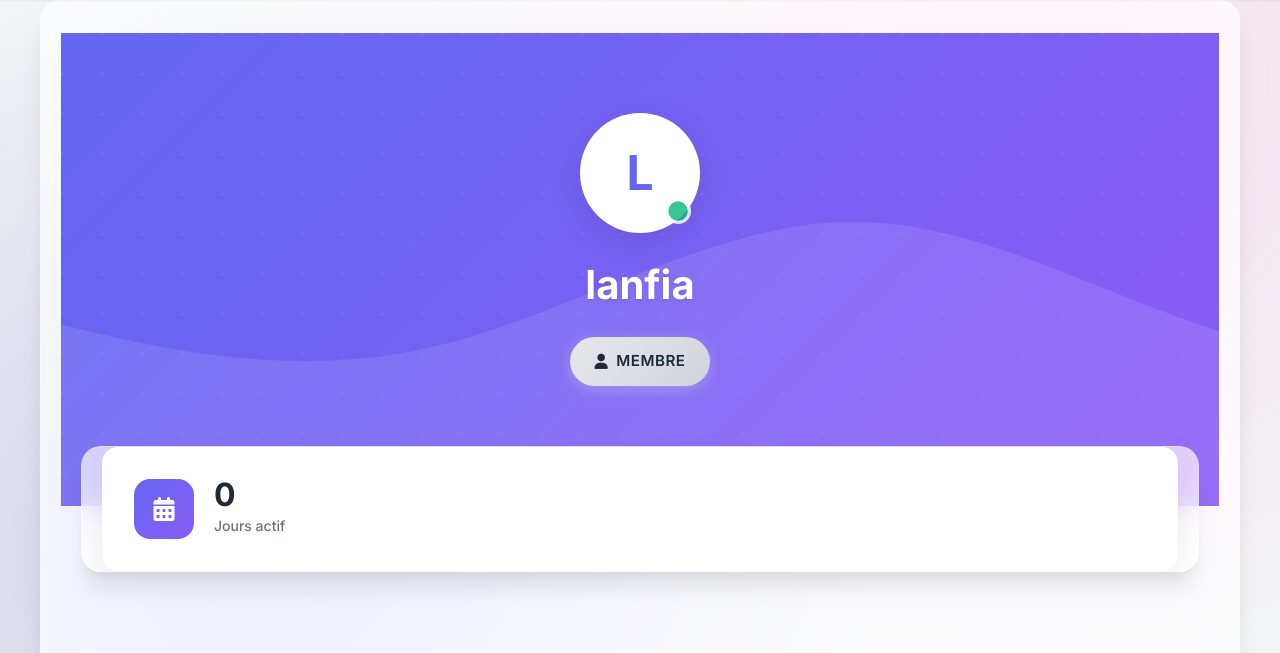
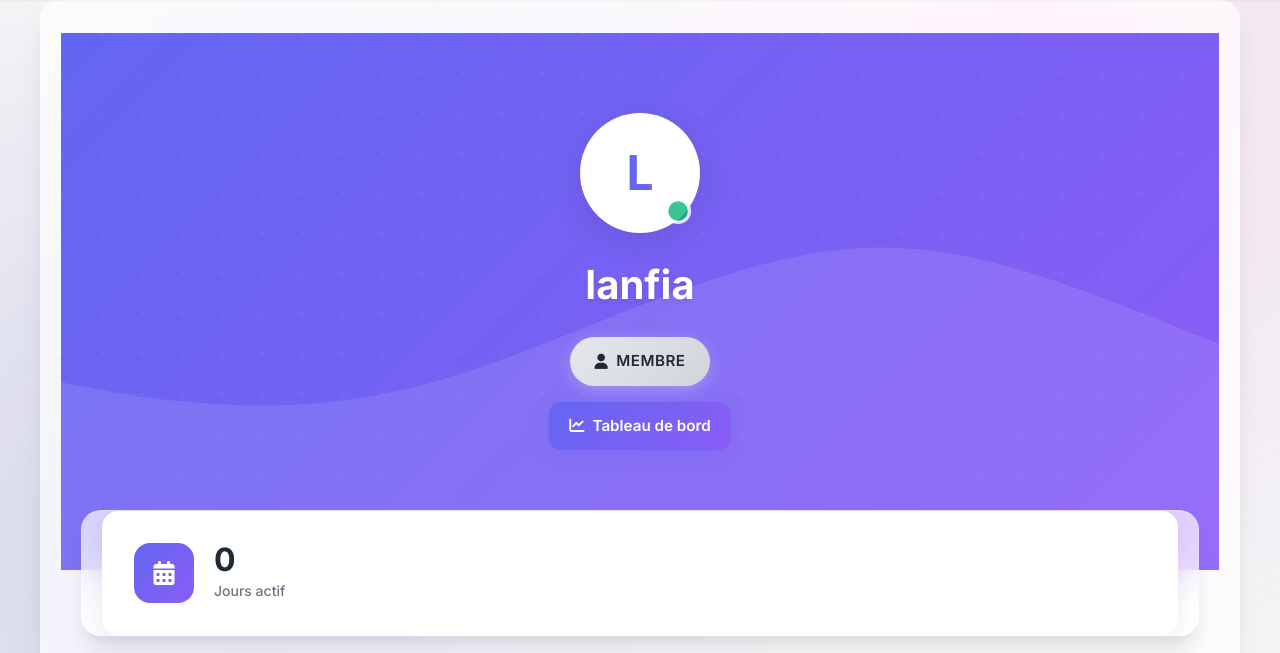
Before and after one commit to barroyaya/lanfiasave, a Django app: page /users/profile/ in a window 1280 px wide. Shown: the part 81-734 px from the top of the page. Run offline with Django 5.2, Linux system fonts and the light colour scheme; a user stored in the database is signed in; data comes from the database, SQL or seed files in the repository; data that the repository does not hold is empty.

Commit message:
commit 4

```diff
--- a/templates/users/profile.html
+++ b/templates/users/profile.html
@@ -30,6 +30,18 @@
                 {% endif %}
             </span>
         </div>
+    <div class="profile-actions">
+  {% if user.is_donator %}
+    <a href="{% url 'dashboard_donateur' %}" class="btn-primary btn-dashboard">
+      <i class="fas fa-chart-line"></i> Tableau de bord Donateur
+    </a>
+  {% else %}
+    <a href="{% url 'dashboard_formation_complete' %}" class="btn-primary btn-dashboard">
+      <i class="fas fa-chart-line"></i> Tableau de bord
+    </a>
+  {% endif %}
+</div>
+
     </div>
     <div class="hero-pattern"></div>
 </div>
@@ -1341,6 +1353,19 @@
         transition: width 0.8s ease-in-out;
     }
 
+    .profile-actions{
+  margin-top:16px;
+  display:flex;
+  justify-content:center;
+  gap:12px;
+}
+.btn-dashboard{
+  padding:12px 20px;
+  border-radius:12px;
+  font-weight:600;
+}
+
+
 </style>
 
 <script>
--- a/users/urls.py
+++ b/users/urls.py
@@ -1,3 +1,4 @@
+# users/urls.py
 from django.urls import path
 from . import views
 from .views import admin_dashboard, update_validation_status, voir_personne, modifier_personne, \
```
Also changed, not shown: formation/views.py (+33 -5 lines), templates/formation/formation_detail.html (+8 -4 lines).
